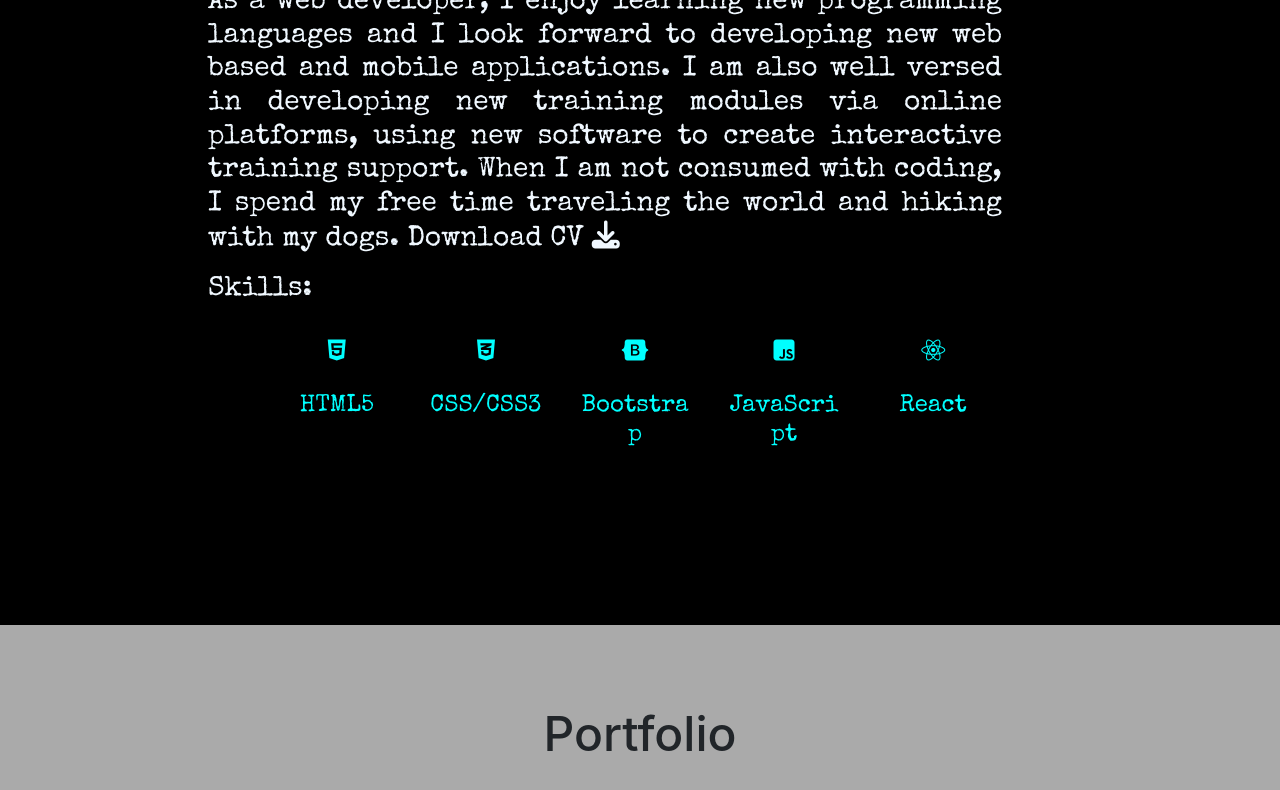
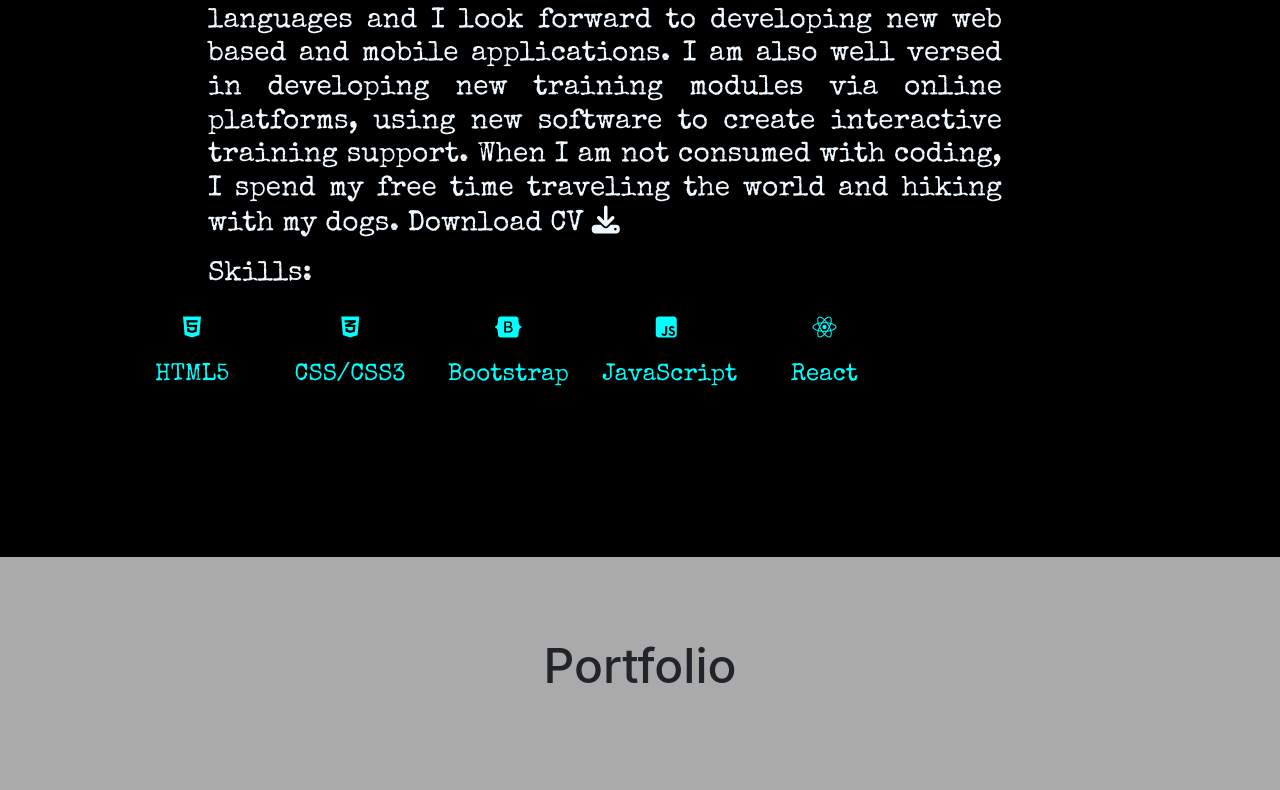
Before and after one commit to JohannaCasimirMahoney/jcasimirmahoney, a plain HTML site: page test.html in a window 1280 px wide. Shown: the part 1555-2345 px from the top of the page. Drawn offline with nearby package versions, Linux system fonts and the light colour scheme; files that its build step writes are made by us from their sources; a script that the page names is missing; files whose address does not match are found by name.

Commit message:
Add files via upload

```diff
--- a/test.css
+++ b/test.css
@@ -83,11 +83,9 @@ h5 {
   float: center;
   width: 15%;
   padding: 0 0px;
+
 }
 
-.row {
-  margin: 15px;
-}
 
 /* Clear floats after the columns */
 
@@ -99,11 +97,11 @@ h5 {
 
 /* Style the counter cards */
 
-.card {
+.cards {
   box-shadow: 0 4px 8px 0 rgba(0, 0, 0, 0.2);
   padding: 15px;
   text-align: center;
-  left: 80%;
+  left: 0;
   background-color: #000000;
   color: cyan;
 
--- a/test.html
+++ b/test.html
@@ -49,57 +49,182 @@
     <p>As a web developer, I enjoy learning new programming languages and I look forward to developing new
       web based and mobile applications. I am also well versed in developing new training modules via online
       platforms, using new software to create interactive training support. When I am not consumed with coding,
-      I spend my free time traveling the world and hiking with my dogs. Download CV <i class="fas fa-download"></i></p>Skills:
+      I spend my free time traveling the world and hiking with my dogs. Download CV <i class="fas fa-download"></i></p>
+    Skills:
   </h5>
-
-  <h4><div class="row">
+  <h4>
+    <div class="row">
       <div class="column">
-      <div class="card">
+        <div class="cards">
           <p><i class="fab fa-html5"></i></p>
-        <h3></h3>
           <p>HTML5</p>
         </div>
       </div>
-
       <div class="column">
-      <div class="card">
+        <div class="cards">
           <p><i class="fab fa-css3-alt"></i></p>
-        <h3></h3>
           <p>CSS/CSS3</p>
         </div>
       </div>
 
       <div class="column">
-      <div class="card">
+        <div class="cards">
           <p><i class="fab fa-bootstrap"></i></p>
-        <h3></h3>
           <p>Bootstrap</p>
         </div>
       </div>
-
       <div class="column">
-      <div class="card">
+        <div class="cards">
           <p><i class="fab fa-js-square"></i></p>
-        <h3></h3>
           <p>JavaScript</p>
         </div>
       </div>
-
       <div class="column">
-      <div class="card">
+        <div class="cards">
           <p><i class="fab fa-react"></i></p>
-        <h3></h3>
           <p>React</p>
         </div>
       </div>
     </div>
 </div>
 </h4>
-
-
 <!----------------------------------------------------------------------------------->
 <div id="page-three">
   <h2>Portfolio</h2>
+  <!-- <div class="con-tainer">
+
+    <div class="col">
+
+      <div class="card-container">
+        <div class="overlay"></div>
+        <div class="overlay"></div>
+        <div class="overlay"></div>
+        <div class="overlay"></div>
+        <div class="card">
+          <h4>Chess Collection</h4>
+          <span class"chev">&rsaquo;</span>
+        </div>
+      </div>
+
+      <div class="card-container">
+        <div class="overlay"></div>
+        <div class="overlay"></div>
+        <div class="overlay"></div>
+        <div class="overlay"></div>
+        <div class="card">
+          <h4>Friend Finder</h4>
+          <span class"chev">&rsaquo;</span>
+        </div>
+      </div>
+
+      <div class="card-container">
+        <div class="overlay"></div>
+        <div class="overlay"></div>
+        <div class="overlay"></div>
+        <div class="overlay"></div>
+        <div class="card">
+          <h4>Bamazon-MySQL</h4>
+          <span class"chev">&rsaquo;</span>
+        </div>
+      </div>
+
+    </div>
+
+    <div class="col">
+
+      <div class="card-container">
+        <div class="overlay"></div>
+        <div class="overlay"></div>
+        <div class="overlay"></div>
+        <div class="overlay"></div>
+        <div class="card">
+          <h4>Liri-Node-App</h4>
+          <span class"chev">&rsaquo;</span>
+        </div>
+      </div>
+
+      <div class="card-container">
+        <div class="overlay"></div>
+        <div class="overlay"></div>
+        <div class="overlay"></div>
+        <div class="overlay"></div>
+        <div class="card">
+          <h4>Eat-Da-Burger </h4>
+          <span class"chev">&rsaquo;</span>
+        </div>
+      </div>
+
+      <div class="card-container">
+        <div class="overlay"></div>
+        <div class="overlay"></div>
+        <div class="overlay"></div>
+        <div class="overlay"></div>
+        <div class="card">
+          <h4>Train Scheduler</h4>
+          <span class"chev">&rsaquo;</span>
+        </div>
+      </div>
+
+    </div>
+
+    <div class="col">
+
+      <div class="card-container">
+        <div class="overlay"></div>
+        <div class="overlay"></div>
+        <div class="overlay"></div>
+        <div class="overlay"></div>
+        <div class="card">
+          <h4>TinyToons Adventures Gif</h4>
+          <span class"chev">&rsaquo;</span>
+        </div>
+      </div>
+
+      <div class="card-container">
+        <div class="overlay"></div>
+        <div class="overlay"></div>
+        <div class="overlay"></div>
+        <div class="overlay"></div>
+        <div class="card">
+          <h4>Clicky Game</h4>
+          <span class"chev">&rsaquo;</span>
+        </div>
+      </div>
+
+      <div class="card-container">
+        <div class="overlay"></div>
+        <div class="overlay"></div>
+        <div class="overlay"></div>
+        <div class="overlay"></div>
+        <div class="card">
+          <h4>The Teal Canvas Project</h4>
+          <span class"chev">&rsaquo;</span>
+        </div>
+      </div>
+    </div>
+  </div> -->
+
+
+
+
+
+
+
+
+
+
+
+
+
+
+
+
+
+
+
+
+
+
 </div>
 <!----------------------------------------------------------------------------------->
 <div id="page-four">
```
Lines whose indentation alone changed are shown as unchanged.
